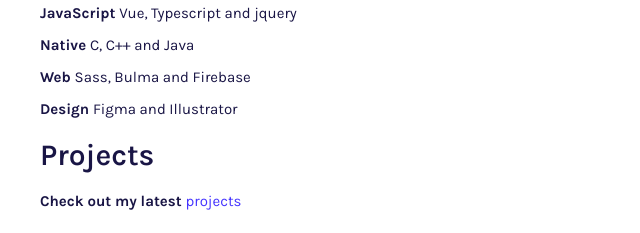
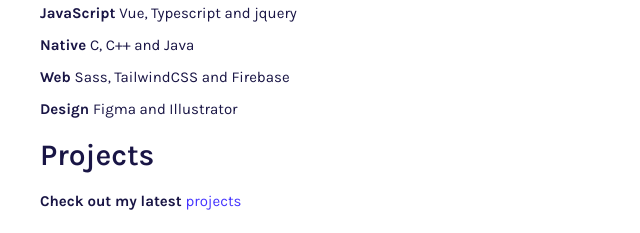
Before and after one commit to rubanthilak/rubanthilak.github.io, a website built with webpack: page pages/resume.html in a window 1280 px wide. Shown: the part 330-563 px from the top of the page, 0-640 px from the left. Built offline with nearby package versions, Linux system fonts and the light colour scheme.

Commit message:
Update resume.html

```diff
--- a/pages/resume.html
+++ b/pages/resume.html
@@ -30,7 +30,7 @@
             <div class="resume-content">
                 <p>JavaScript <span>Vue, Typescript and jquery</span></p>
                 <p>Native <span>C, C++ and Java</span></p>
-                <p>Web <span>Sass, Bulma and Firebase</span></p>
+                <p>Web <span>Sass, TailwindCSS and Firebase</span></p>
                 <p>Design <span>Figma and Illustrator</span></p>
             </div>
             <div class="resume-subtitle">
```
